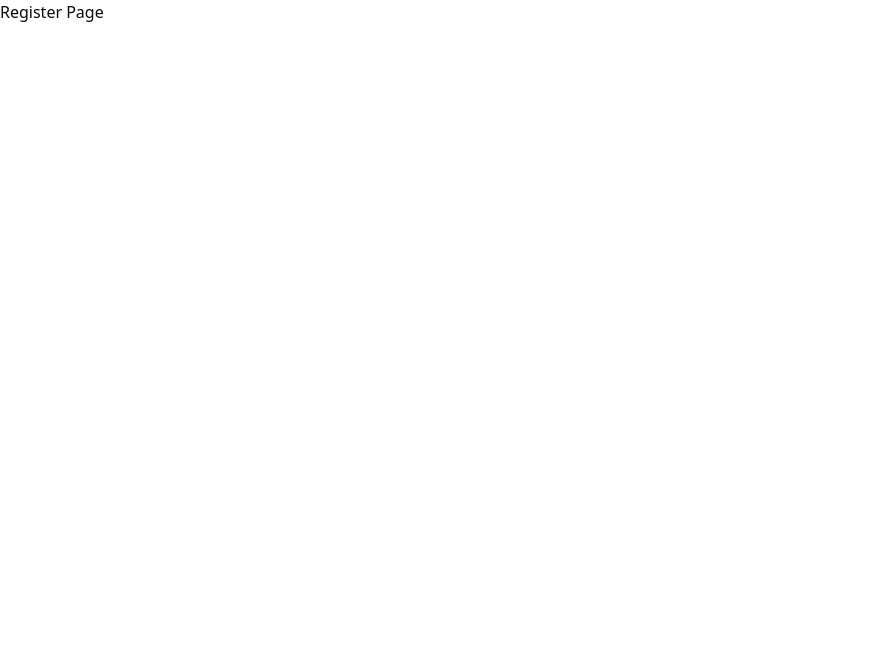
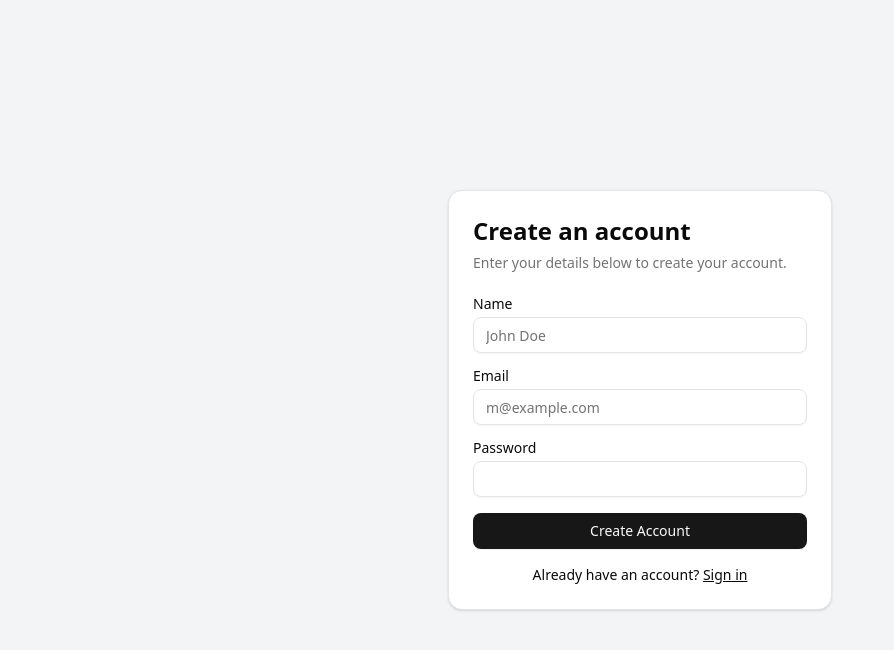
Before and after one commit to Quineeryn/personal-finance-tracker, a React (Vite) app in the folder frontend/: page /register in a window 1280 px wide. Shown: the top 650 px of the page, without its empty margins (0-894 px from the left). Built offline with nearby package versions, Linux system fonts and the light colour scheme; no server answers.

Commit message:
feat(ui): enhance register page

```diff
--- a/frontend/src/pages/RegisterPage.jsx
+++ b/frontend/src/pages/RegisterPage.jsx
@@ -1,3 +1,89 @@
+import { useState } from 'react';
+import { useNavigate, Link } from 'react-router-dom';
+import AuthService from '../api/auth.service';
+
+// Import komponen Shadcn/UI
+import { Button } from '@/components/ui/button';
+import { Card, CardContent, CardDescription, CardHeader, CardTitle } from '@/components/ui/card';
+import { Input } from '@/components/ui/input';
+import { Label } from '@/components/ui/label';
+
 export default function RegisterPage() {
-  return <h1>Register Page</h1>;
+  const [name, setName] = useState('');
+  const [email, setEmail] = useState('');
+  const [password, setPassword] = useState('');
+  const [errorMessage, setErrorMessage] = useState('');
+  const navigate = useNavigate();
+
+  const handleSubmit = async (e) => {
+    e.preventDefault();
+    setErrorMessage('');
+    try {
+      await AuthService.register(name, email, password);
+      navigate('/login'); // Arahkan ke halaman login setelah berhasil
+    } catch (error) {
+      const message = error.response?.data?.message || "Registration failed. Please try again.";
+      setErrorMessage(message);
+    }
+  };
+
+  return (
+    <div className="flex items-center justify-center min-h-screen bg-gray-100">
+      <Card className="w-full max-w-sm">
+        <CardHeader>
+          <CardTitle className="text-2xl">Create an account</CardTitle>
+          <CardDescription>
+            Enter your details below to create your account.
+          </CardDescription>
+        </CardHeader>
+        <CardContent>
+          <form onSubmit={handleSubmit}>
+            <div className="grid w-full gap-4">
+              <div className="flex flex-col space-y-1.5">
+                <Label htmlFor="name">Name</Label>
+                <Input
+                  id="name"
+                  placeholder="John Doe"
+                  required
+                  value={name}
+                  onChange={(e) => setName(e.target.value)}
+                />
+              </div>
+              <div className="flex flex-col space-y-1.5">
+                <Label htmlFor="email">Email</Label>
+                <Input
+                  id="email"
+                  type="email"
+                  placeholder="m@example.com"
+                  required
+                  value={email}
+                  onChange={(e) => setEmail(e.target.value)}
+                />
+              </div>
+              <div className="flex flex-col space-y-1.5">
+                <Label htmlFor="password">Password</Label>
+                <Input
+                  id="password"
+                  type="password"
+                  required
+                  value={password}
+                  onChange={(e) => setPassword(e.target.value)}
+                />
+              </div>
+              {errorMessage && (
+                <p className="text-sm text-red-600">{errorMessage}</p>
+              )}
+              <Button type="submit" className="w-full">Create Account</Button>
+            </div>
+          </form>
+          <div className="mt-4 text-sm text-center">
+            Already have an account?{" "}
+            <Link to="/login" className="underline">
+              Sign in
+            </Link>
+          </div>
+        </CardContent>
+      </Card>
+    </div>
+  );
 }
```
